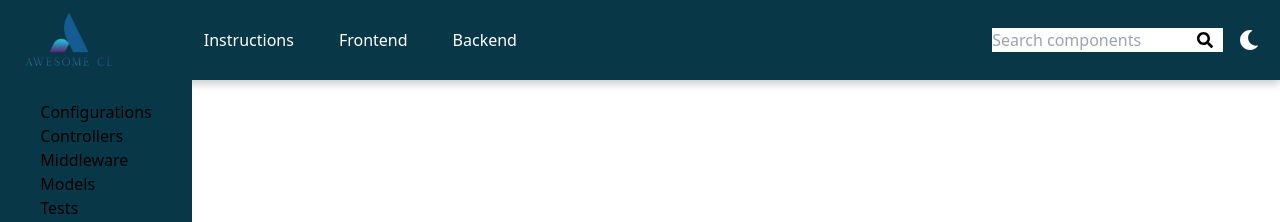
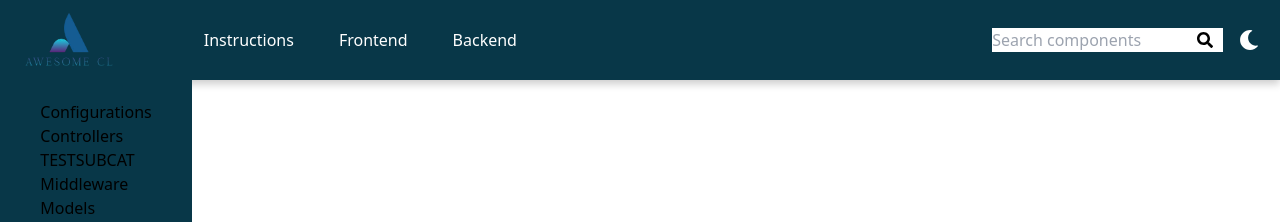
Before and after one commit to Team-Collaborators/Awesome-CL, a React (Vite) app: page /backend/controllers in a window 1280 px wide. Shown: the top 222 px of the page. Built offline with nearby package versions, Linux system fonts and the light colour scheme.

Commit message:
added subcategories

```diff
--- a/public/data/links.js
+++ b/public/data/links.js
@@ -1,14 +1,30 @@
 // Sidebar links
 export const sidebarLinks = {
-  instructions: [{ path: "/frontend/components", title: "Instructions" }],
+  instructions: [{ path: "/frontend/instructions", title: "Instructions" }],
   frontend: [
-    { path: "/frontend/components", title: "Components" },
+    {
+      path: "/frontend/components",
+      title: "Components",
+      subcategories: [
+        { path: "/frontend/components/button", title: "Button" },
+        { path: "/frontend/components/modal", title: "Modal" },
+      ],
+    },
     { path: "/frontend/hooks", title: "Hooks" },
     { path: "/frontend/Routes", title: "Routes" },
   ],
   backend: [
     { path: "/backend/configurations", title: "Configurations" },
-    { path: "/backend/controllers", title: "Controllers" },
+    {
+      path: "/backend/controllers",
+      title: "Controllers",
+      subcategories: [
+        {
+          path: "/backend/controllers/work-schedule",
+          title: "TESTSUBCAT",
+        },
+      ],
+    },
     { path: "/backend/middlewares", title: "Middleware" },
     { path: "/backend/models", title: "Models" },
     { path: "/backend/tests", title: "Tests" },
--- a/src/components/Sidebar2/Sidebar2.jsx
+++ b/src/components/Sidebar2/Sidebar2.jsx
@@ -6,8 +6,8 @@ import Button from "../../component_testing/Button/Button";
 import styles from "./Sidebar2.module.scss";
 
 const Sidebar = ({ links }) => {
-  return (
-    <nav className={styles.sidebar}>
+  const renderLinks = (items) => {
+    return (
       <ul className={styles["sidebar--inner"]}>
         {links.map((link, index) => {
           return (
@@ -15,12 +15,36 @@ const Sidebar = ({ links }) => {
               <Link to={link.path} className={styles["sidebar__link"]}>
                 {link.title}
               </Link>
+              {/* Check if there are subcategories */}
+              {link.subcategories && link.subcategories.length > 0 && (
+                <ul className={styles["sidebar--inner"]}>
+                  {link.subcategories.map((subLink, subIndex) => (
+                    <li
+                      key={subIndex}
+                      className={styles["sidebar--inner-item"]}
+                    >
+                      <Link
+                        to={subLink.path}
+                        className={styles["sidebar__link"]}
+                      >
+                        {subLink.title}
+                      </Link>
+                    </li>
+                  ))}
+                </ul>
+              )}
             </li>
           );
         })}
       </ul>
+    );
+  };
 
-      {/* Playground Button */}
+  return (
+    <nav className={styles.sidebar}>
+      {renderLinks(links)}
+
+      {/* Playground */}
       <Button
         radius="md"
         color="secondary"
--- a/src/components/renderers/RenderPages/RenderPages.jsx
+++ b/src/components/renderers/RenderPages/RenderPages.jsx
@@ -2,11 +2,13 @@ import React, { useEffect, useState } from "react";
 // import { Route, Routes } from "react-router-dom";
 import { fetchData } from "../../../hooks/hooks";
 //import { SideBar } from "../../SideBar/Sidebar";
+import { useParams } from "react-router-dom";
 import { MainBackendLayout } from "../../MainBackendLayout/MainBackendLayout";
 import { MainFrontendLayout } from "../../MainFrontendLayout/MainFrontendLayout";
 import { MainInstructionsLayout } from "../../MainInstructionsLayout/MainInstructionsLayout";
 
 export function RenderPages({ file }) {
+  const { subcategory } = useParams();
   const { data, loading, error } = fetchData(`/data/${file}.json`);
   const [pageType, setPageType] = useState(null);
   // const [were, setWere] = useState(true);
@@ -53,9 +55,12 @@ export function RenderPages({ file }) {
   }
 
   return <LayoutComponent data={data} />;
-    // <>
-      {/* <SideBar data={data} /> */}
-      {/* <Routes>
+  // <>
+  {
+    /* <SideBar data={data} /> */
+  }
+  {
+    /* <Routes>
         <Route
           path="/"
           element={
@@ -76,8 +81,11 @@ export function RenderPages({ file }) {
             )
           }
         />
-      </Routes> */}
-      {/* <Footer /> */}
-    // </>
+      </Routes> */
+  }
+  {
+    /* <Footer /> */
+  }
+  // </>
   // );
 }
```
